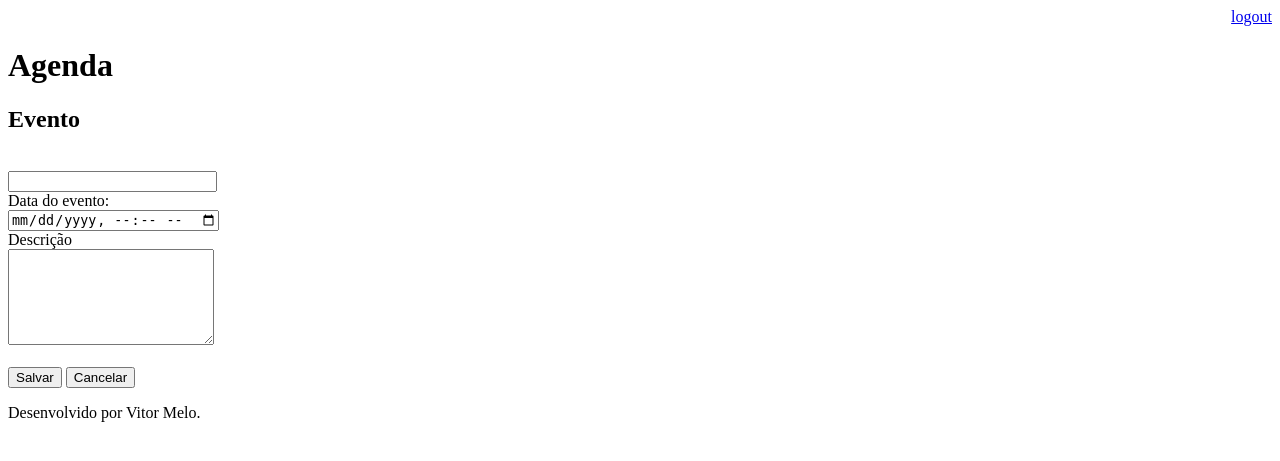
After one commit to vitor-pm/agenda-django, a Django app: page /agenda/evento/ in a window 1280 px wide. The commit adds this page. Shown: the top 461 px of the page. Run offline with Django 3.2, Linux system fonts and the light colour scheme; a user stored in the database is signed in.

Commit message:
TASK: insert into agenda

```diff
--- a/agenda/urls.py
+++ b/agenda/urls.py
@@ -21,6 +21,8 @@ from django.views.generic import RedirectView
 urlpatterns = [
     path('admin/', admin.site.urls),
     path('agenda/', views.lista_eventos),
+    path('agenda/evento/', views.evento),
+    path('agenda/evento/submit', views.submit_evento),
     path('', RedirectView.as_view(url='/agenda/')),
     path('login/', views.login_user),
     path('login/submit', views.submit_login),
--- a/core/views.py
+++ b/core/views.py
@@ -17,6 +17,24 @@ def logout_user(request):
     return redirect('/')
 
 
+@login_required(login_url='/login')
+def evento(request):
+    return render(request, 'evento.html')
+
+
+def submit_evento(request):
+    if request.POST:
+        titulo = request.POST.get('titulo')
+        data_evento = request.POST.get('data_evento')
+        descricao = request.POST.get('descricao')
+        usuario = request.user
+        Evento.objects.create(titulo=titulo,
+                              data_evento=data_evento,
+                              descricao=descricao,
+                              usuario=usuario)
+    return redirect('/')
+
+
 def submit_login(request):
     if request.POST:
         username = request.POST.get('username')
@@ -30,6 +48,7 @@ def submit_login(request):
             return redirect('/')
     return redirect('/')
 
+
 @login_required(login_url='/login')
 def lista_eventos(request):
     usuario = request.user
--- /dev/null
+++ b/templates/evento.html
@@ -0,0 +1,22 @@
+{% extends "model-page.html" %}
+
+{% block content %}
+<h2>Evento</h2>
+<br>
+<form action="submit" method="post">{% csrf_token %}
+    <input type="text" name="titulo" size="23">
+    <br>
+    <label>Data do evento:</label>
+    <br>
+    <input type="datetime-local" name="data_evento">
+    <br>
+    <label>Descrição</label>
+    <br>
+    <textarea name="descricao" cols="23" rows="6"></textarea>
+    <br><br>
+    <button type="submit">Salvar</button>
+    <a href="/">
+        <button>Cancelar</button>
+    </a>
+</form>
+{% endblock %}
```
Also changed, not shown: templates/Agenda.html (+6 -3 lines), db.sqlite3.
